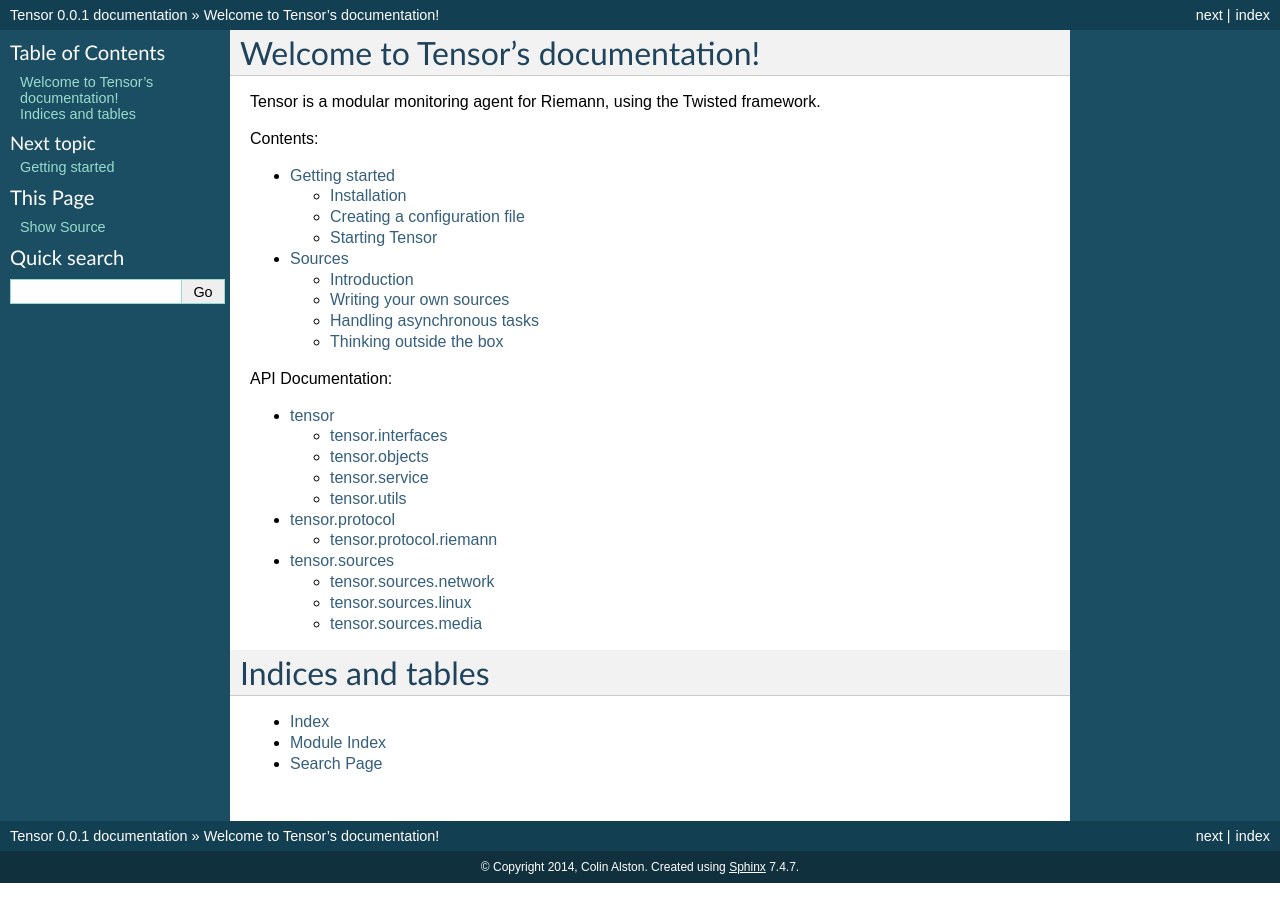
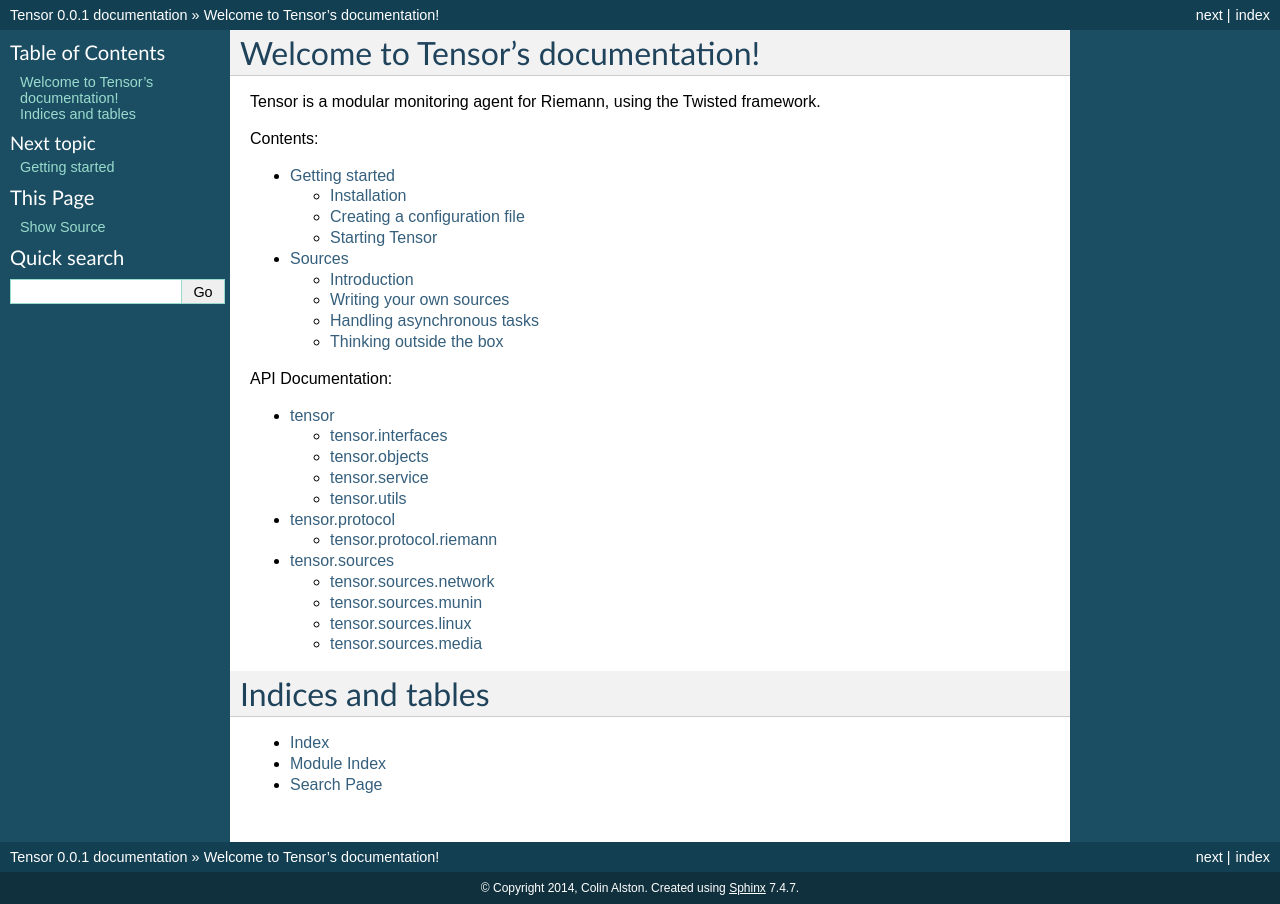
Before and after one commit to calston/tensor, a Sphinx documentation site: the page built from docs/index.rst, in a window 1280 px wide. Built offline with Sphinx 7.4.7, drawn with Linux system fonts in a browser that asks for light colours.

```diff
--- a/docs/api/sources.rst
+++ b/docs/api/sources.rst
@@ -5,6 +5,13 @@ tensor.sources.network
 ======================
 
 .. automodule:: tensor.sources.network
+   :members:
+   :show-inheritance:
+
+tensor.sources.munin
+====================
+
+.. automodule:: tensor.sources.munin
    :members:
    :show-inheritance:
 
--- a/setup.py
+++ b/setup.py
@@ -3,7 +3,7 @@ from setuptools import setup, find_packages
 
 setup(
     name="tensor",
-    version='0.0.4',
+    version='0.0.5',
     url='http://github.com/calston/tensor',
     license='MIT',
     description="A Twisted based monitoring agent for Riemann",
```
